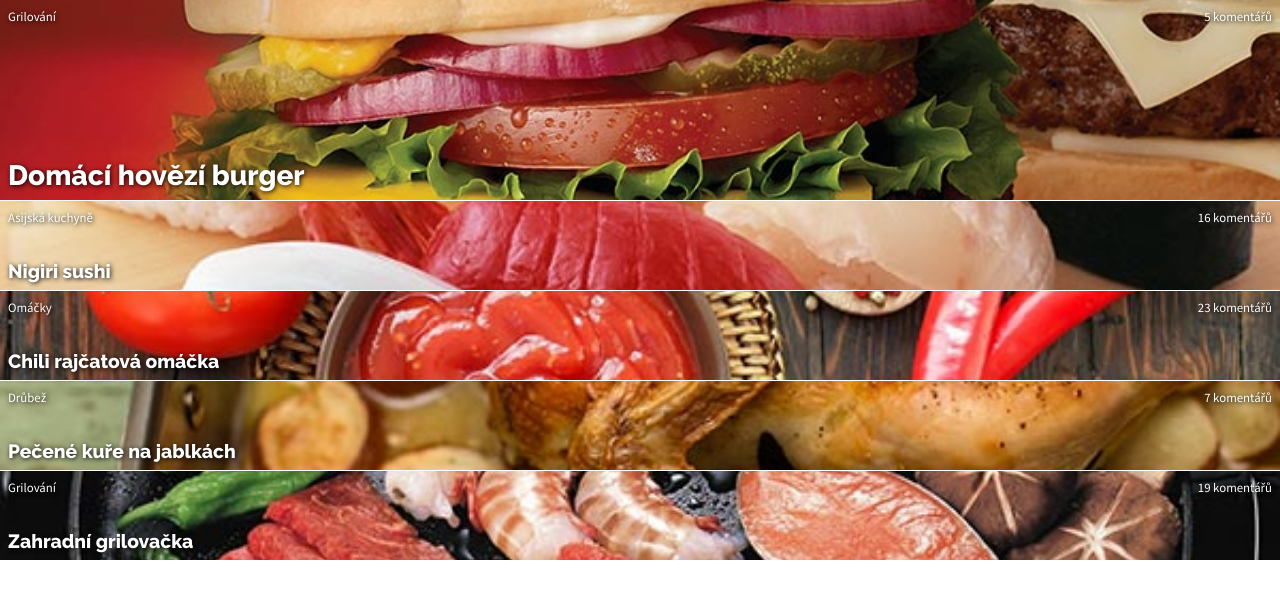
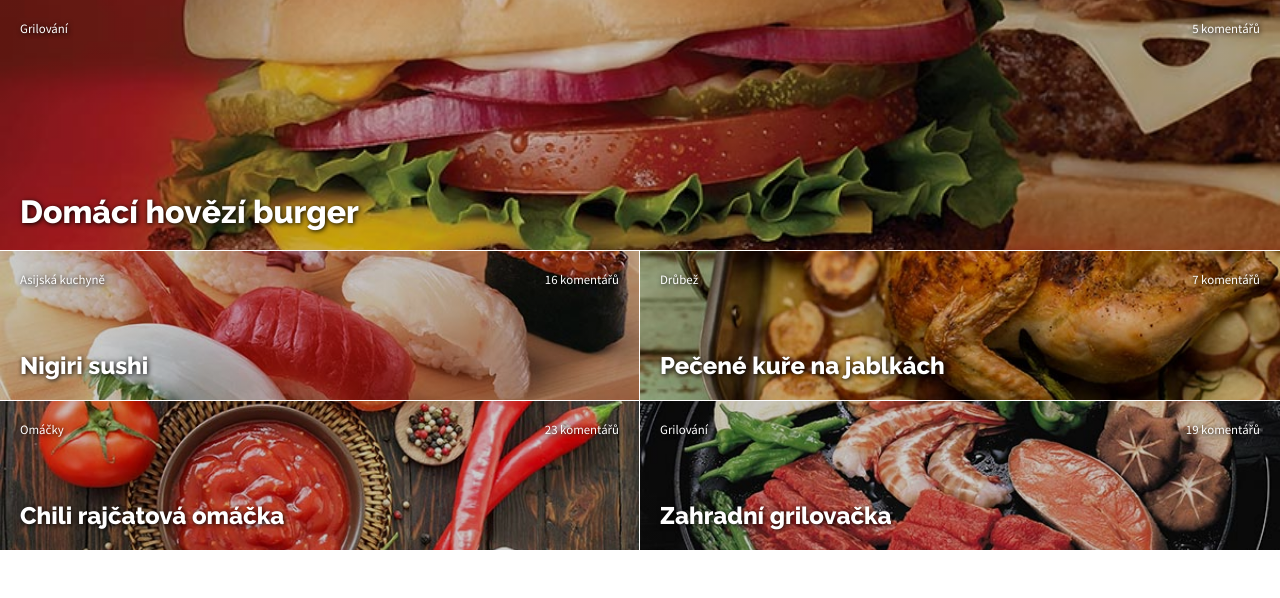
Before and after one commit to tvorimweb-2021-praha-jaro/du-4---recepty-EvaHouzvickova, a plain HTML site: page carne/index.html in a window 1280 px wide. Drawn offline with Linux system fonts and the light colour scheme.

Commit message:
css pro mobil a tablet

```diff
--- a/carne/index.html
+++ b/carne/index.html
@@ -15,7 +15,7 @@
                 <h3  class="pravy">5 komentářů</h3>
             </div>
         </main>
-        <section class="male.recepty">
+        <section class="male-recepty">
             <div class="recept-2">
                 <h2>Nigiri sushi</h2>
                 <h3 class="levy">Asijská kuchyně</h3>
--- a/carne/style.css
+++ b/carne/style.css
@@ -69,7 +69,7 @@ h3 {
 }
 
 .hlavni-recept {
-    background-image: url(images/burger.jpg);
+    background-image: linear-gradient(rgba(0,0,0,0.2), rgba(0,0,0,0.2)), url(images/burger.jpg);
     min-height: 200px;
     width: 100%;
     background-size: cover;
@@ -110,7 +110,7 @@ h3 {
 .recept-3,
 .recept-4,
 .recept-5 {
-    background-image: var(--pozadi);
+    background-image: linear-gradient(rgba(0,0,0,0.2), rgba(0,0,0,0.2)), var(--pozadi);
     min-height: 90px;
     width: 100%;
     background-size: cover;
@@ -125,3 +125,56 @@ h3 {
 .paticka {
     display: none;
 }
+
+@media screen and (min-width: 480px) {
+    h1 {
+        font-size: 2rem;
+        margin-bottom: 1.25rem;
+    }
+
+    h2 {
+        font-size: 1.5rem;
+        margin-bottom: 1.25rem;
+    }
+
+    .hlavni-recept {
+        min-height: 250px;
+        padding: 1.25rem;
+    }
+
+    .recept-2,
+    .recept-3,
+    .recept-4,
+    .recept-5 {
+        min-height: 150px;
+        flex-basis: 50%;
+        padding: 1.25rem;
+    }
+
+    .male-recepty {
+        display: flex;
+        flex-wrap: wrap;
+    }
+
+    .recept-2 {
+        order: 0;
+        border-right: solid 0.1rem;
+    }
+    .recept-4 {
+        order: 1;
+    }
+
+    .recept-3 {
+        order: 2;
+        border-right: solid 0.1rem;
+    }
+
+    .recept-5 {
+        order: 3;
+    }
+
+    .pravy {
+        right: 1.25rem;
+        top: 1.25rem;
+}
+}
```
